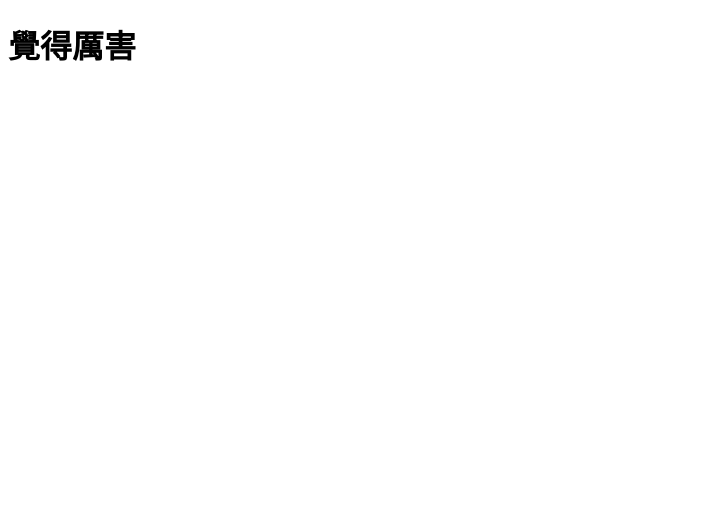
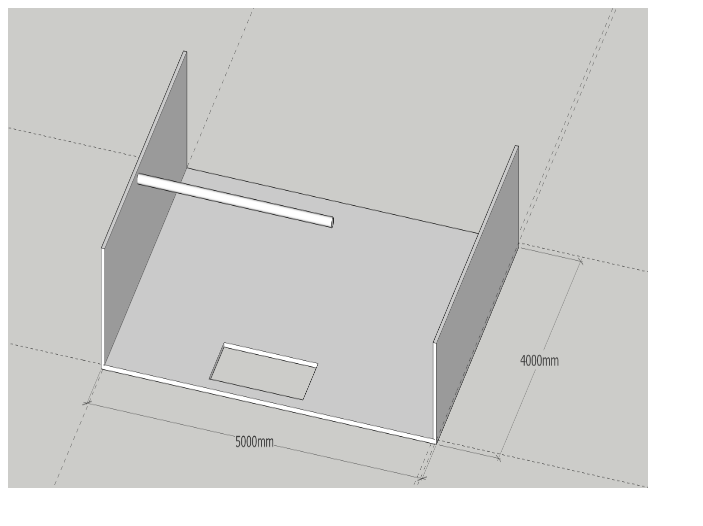
Before and after one commit to viv-co/viv-co.github.io, a plain HTML site: page index.html in a window 1280 px wide. Shown: the whole page, without its empty margins (0-703 px from the left). Drawn offline with Linux system fonts and the light colour scheme.

Commit message:
新網頁

```diff
--- a/index.html
+++ b/index.html
@@ -5,6 +5,6 @@
     <title>你好，GitHub</title>
   </head>
   <body>
-    <h1>覺得厲害</h1>
+    <img src=Untitled.png width="640" height="480"></img>
   </body>
 </html>
```
